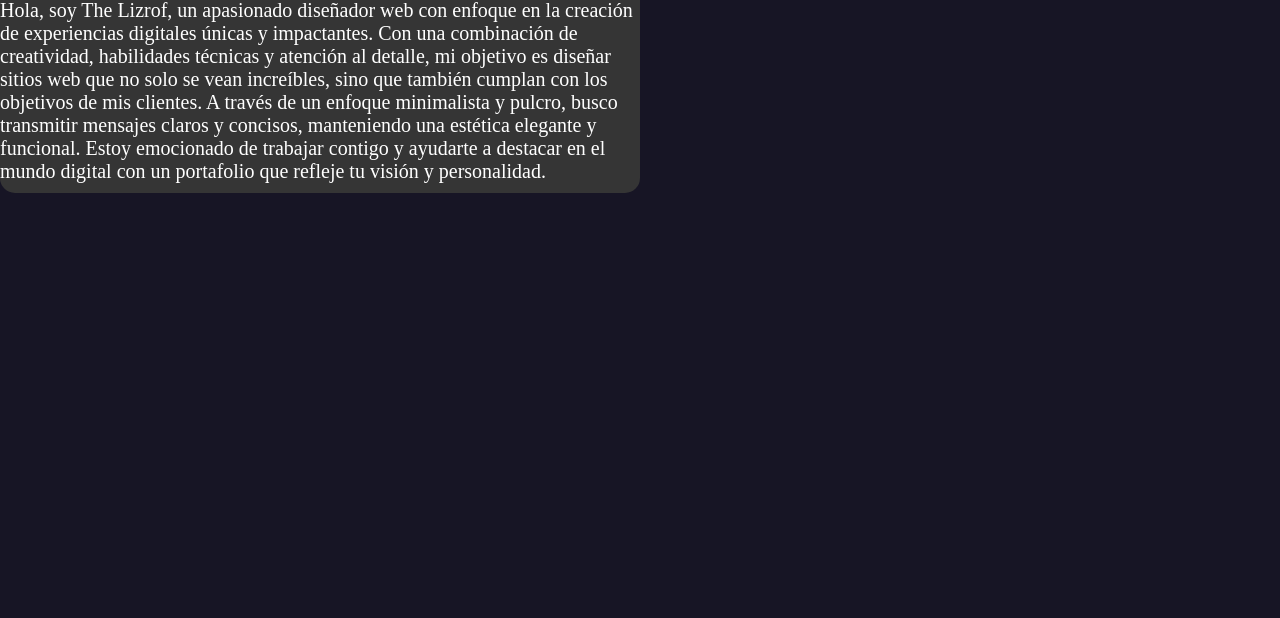
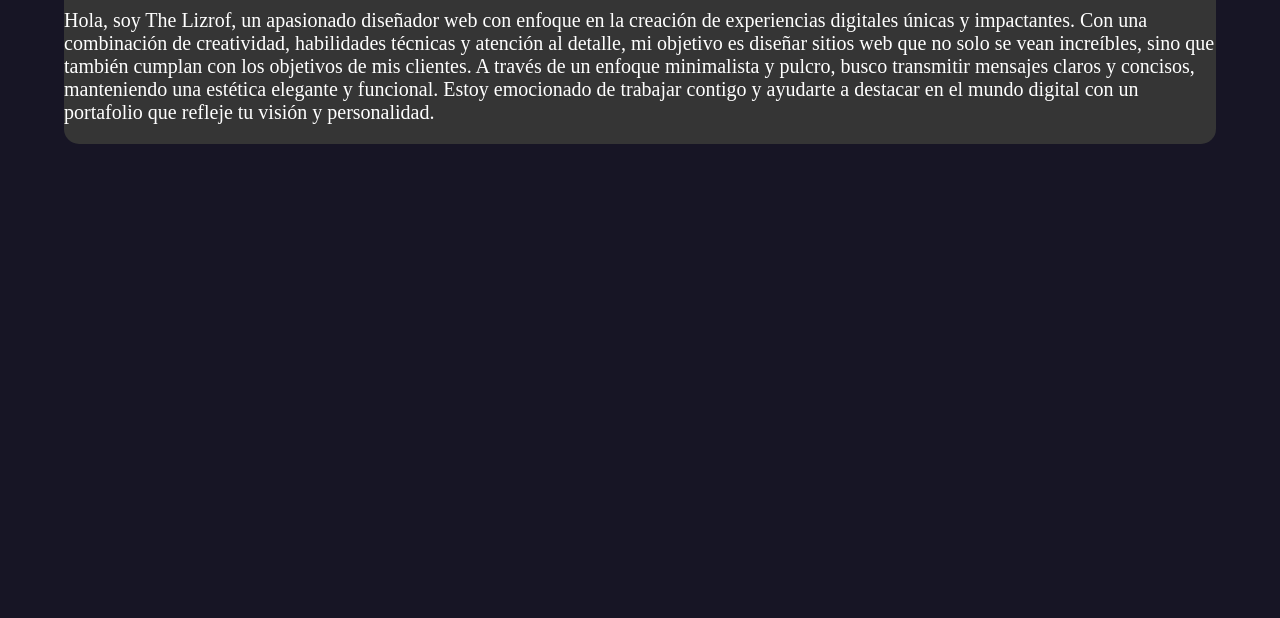
Before and after one commit to TheLizrof/Test, a plain HTML site: page index.html in a window 1280 px wide. Shown: the part 182-800 px from the top of the page. Drawn offline with Linux system fonts and the light colour scheme.

Commit message:
Text edit

```diff
--- a/styles.css
+++ b/styles.css
@@ -62,9 +62,8 @@ ul {
     background: #353535;
     border-radius: 15px;
     color: white;
-    display: block;
-    padding: 10px 0;
-    width: 50%;
-    height: 50%;
     align-items: center;
+    width: 90%;
+    margin: auto;
+    padding: 20px 0;
 }
```
